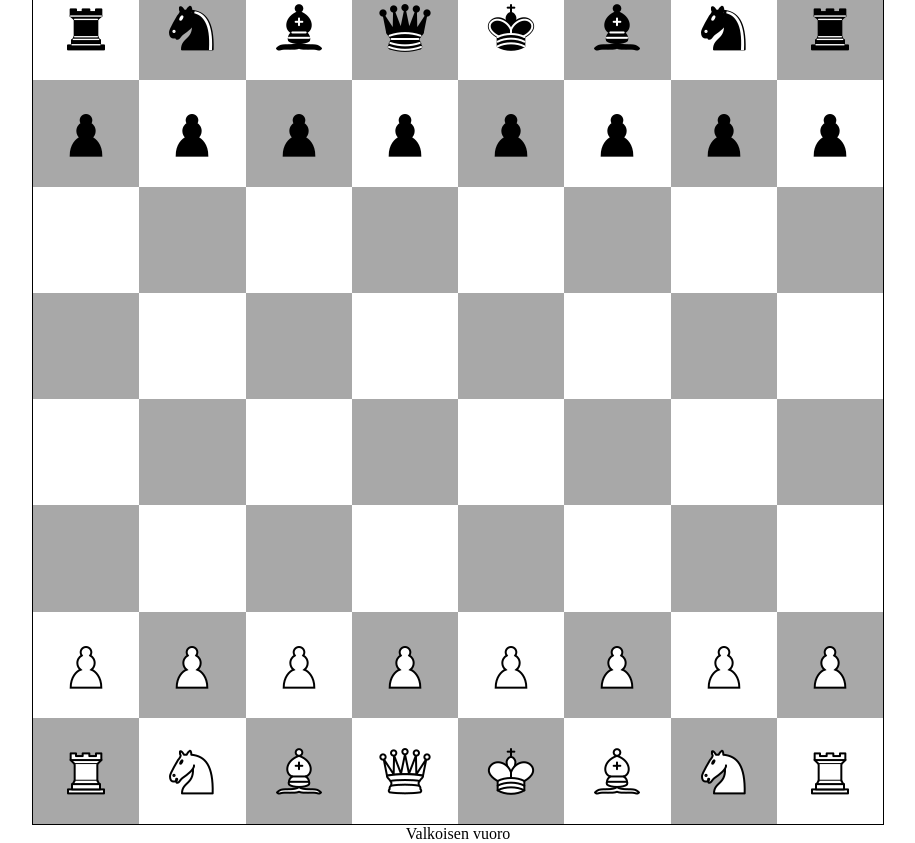
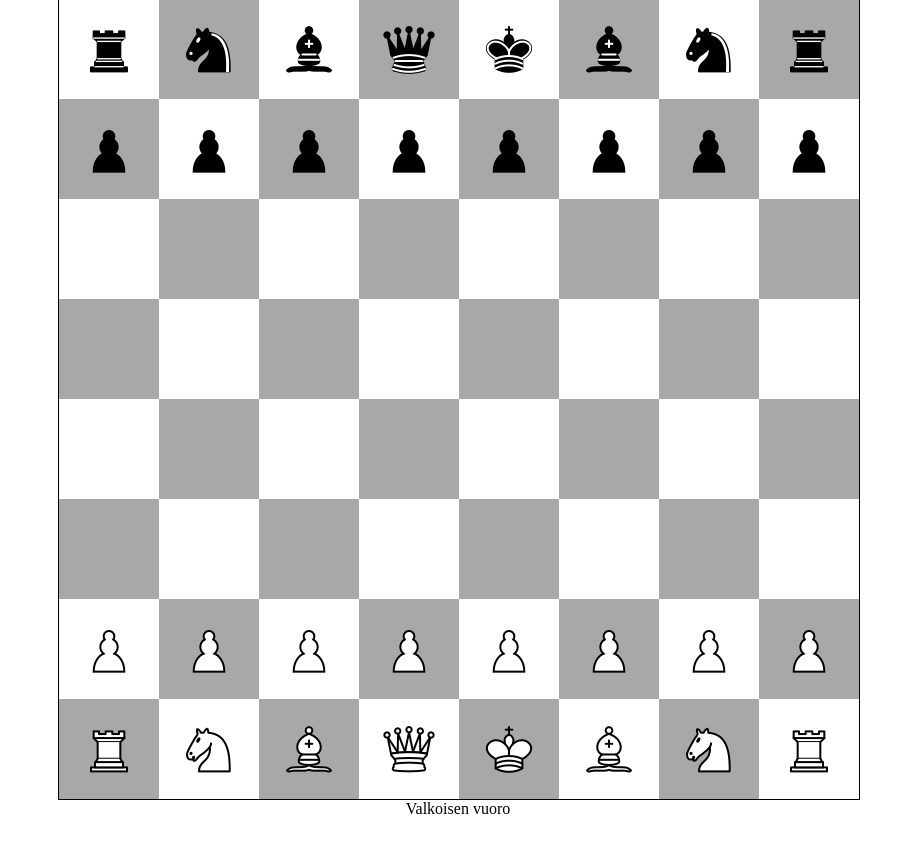
Before and after one commit to nnoaaq/Shakki_v2, a React (Vite) app: page / in a window 1280 px wide. Shown: the whole page, without its empty margins (182-1097 px from the left). After the commit the page ends 818 px from the top, so only its background shows below. Built offline with nearby package versions, Linux system fonts and the light colour scheme.

Commit message:
Lisätty hiukan responsiivisuutta

```diff
--- a/src/assets/styles.css
+++ b/src/assets/styles.css
@@ -8,8 +8,8 @@
 #board {
   display: grid;
   grid-template-columns: repeat(8, 1fr);
-  width: 850px;
   border: 1px solid black;
+  width: 100%;
 }
 #board div {
   display: flex;
@@ -19,12 +19,17 @@
 }
 #board div img {
   pointer-events: none;
+  max-width: 100%;
+  height: auto;
 }
 .turn {
   height: 20px;
 }
 .board-wrapper {
   display: flex;
+  flex-direction: column;
+  width: 100%;
+  max-width: 800px;
 }
 
 .eaten {
```
